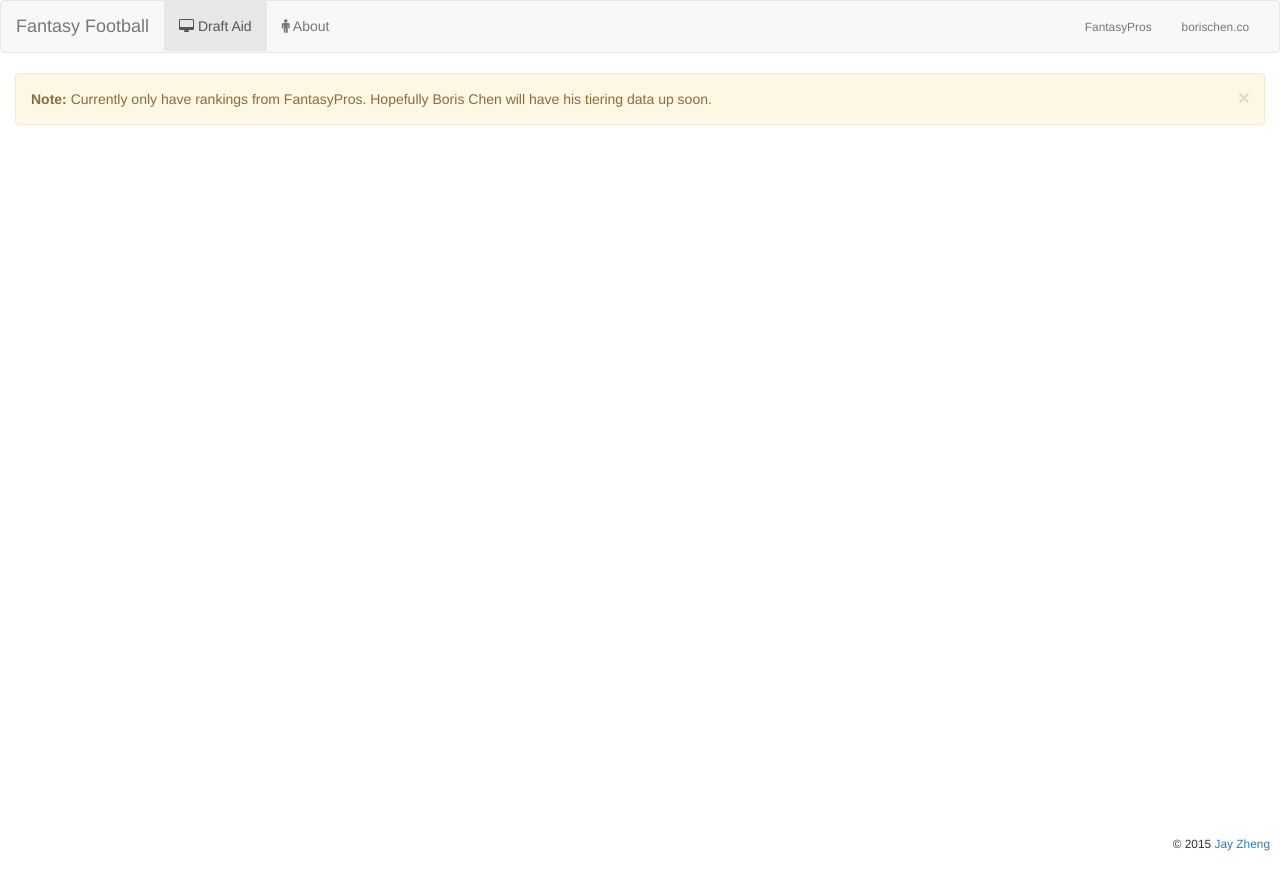
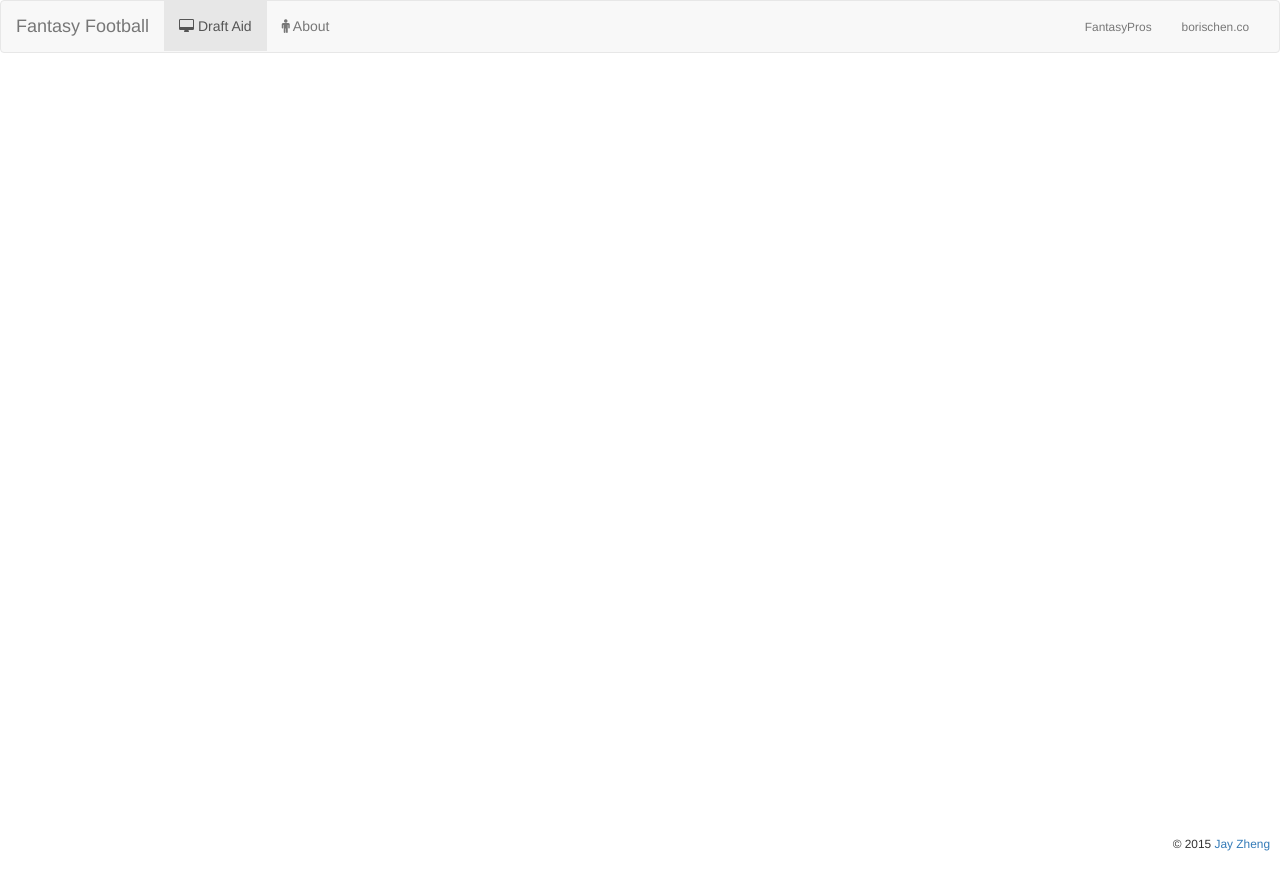
Before and after one commit to jayjzheng/ff_rankings, a website: page app/index.html in a window 1280 px wide. Drawn offline with nearby package versions, Linux system fonts and the light colour scheme; some packages are replaced by stand-ins of ours; no server answers; a script that the page names is missing.

Commit message:
remove warning

```diff
--- a/app/templates/draft-aid.html
+++ b/app/templates/draft-aid.html
@@ -1,9 +1,4 @@
 <div id="main" class="container-fluid clear-top">
-  <div class="alert alert-warning alert-dismissible" role="alert">
-    <button type="button" class="close" data-dismiss="alert" aria-label="Close"><span aria-hidden="true">&times;</span></button>
-    <strong>Note:</strong> Currently only have rankings from FantasyPros. Hopefully Boris Chen will have his tiering data up soon.
-  </div>
-
   <div class="row">
     <div class="col-md-9">
       <div class="row">
```
